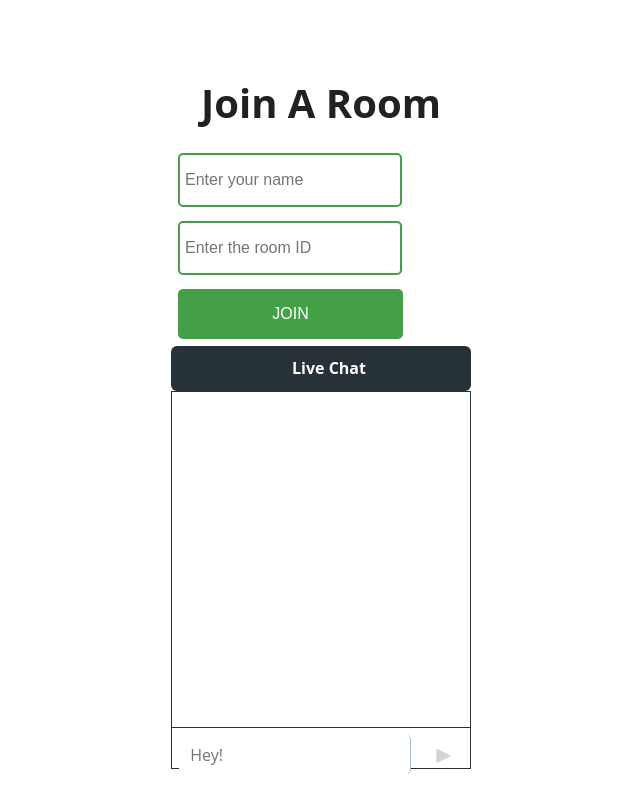
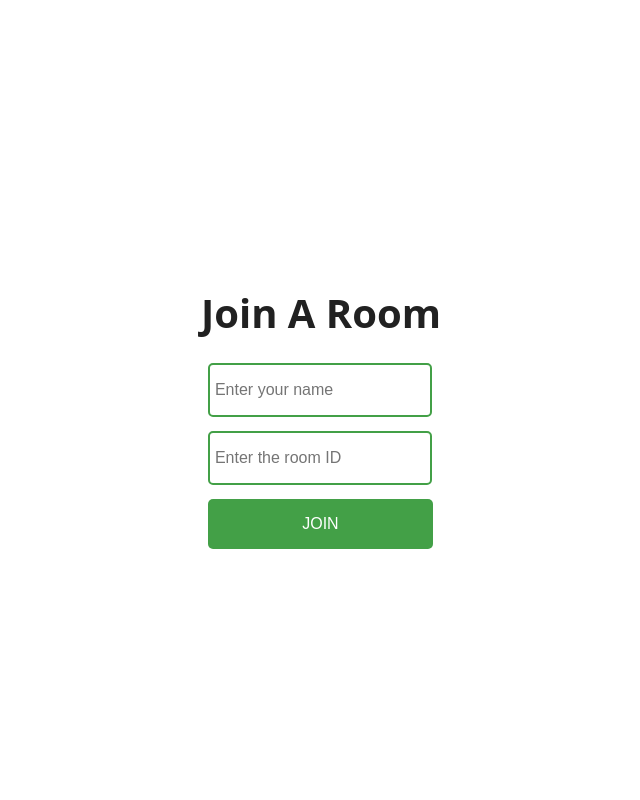
Before and after one commit to NISHANTSRI/Live-Chat-Socket-io, a React (Create React App) app in the folder client/: page / in a window 1280 px wide. Shown: the whole page, without its empty margins (319-959 px from the left). Built offline with nearby package versions, Linux system fonts and the light colour scheme; no server answers.

Commit message:
set join a room consdion

```diff
--- a/client/src/App.js
+++ b/client/src/App.js
@@ -8,15 +8,18 @@ const socket = io.connect('http://localhost:3001');
 function App() {
   const [name, setName] = useState("");
   const [room, setRoom] = useState('');
+  const [showChat, setShowChat] = useState(false);
   const joinRoom = () => {
     if (name !== '' && room !== '') {
       socket.emit('join_room', room);
+      setShowChat(true);
     }
   }
 
   return (
     <div className="App">
-      <div className="joinChatContainer">
+      {!showChat ?
+        (<div className="joinChatContainer">
           <h3>Join A Room</h3>
           <input type="text" placeholder='Enter your name' onChange={(e) => {
             setName(e.target.value);
@@ -25,9 +28,10 @@ function App() {
             setRoom(e.target.value);
           }} />
           <button onClick={joinRoom}>JOIN</button>
-
-        <Chat socket={socket} name={name} room={room} />
-      </div>
+        </div>)
+        :
+        (<Chat socket={socket} name={name} room={room} />)
+      }
     </div>
   );
 }
```
Lines whose indentation alone changed are shown as unchanged.
